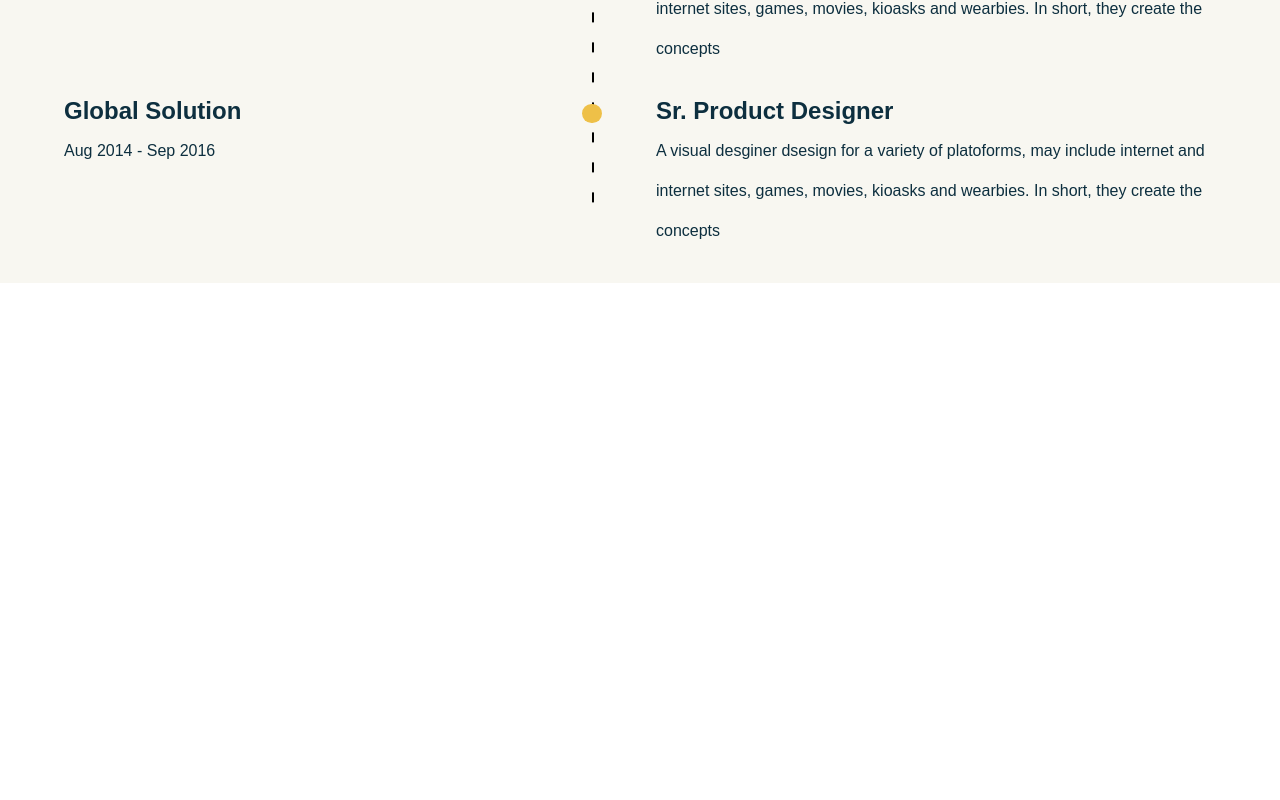
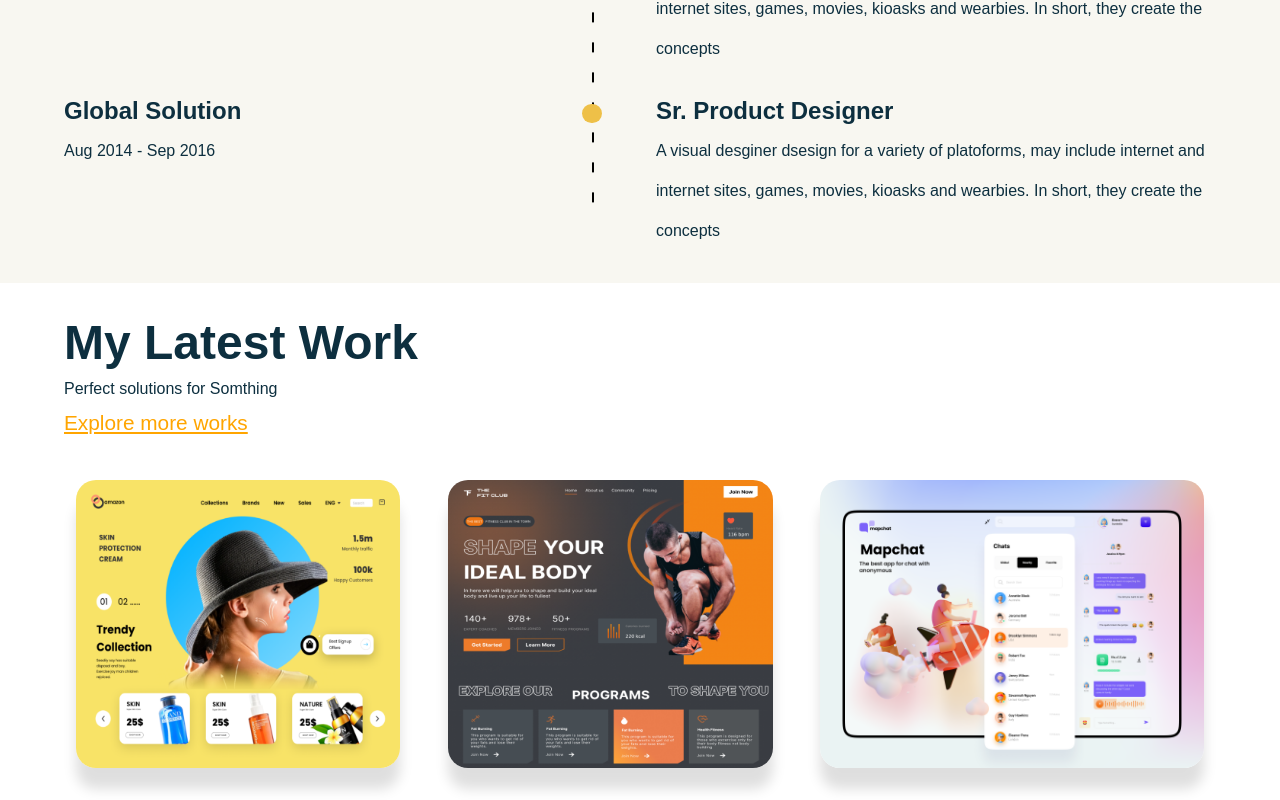
Before and after one commit to Vivy/Portofolio2, a React (Vite) app: page / in a window 1280 px wide. Shown: the part 1623-2423 px from the top of the page. Before the commit the page ends 1906 px from the top, so only its background shows below. Built offline with nearby package versions, Linux system fonts and the light colour scheme; a web font is replaced by a local one.

Commit message:
feat: portfolio component with css and animations

```diff
--- a/src/App.jsx
+++ b/src/App.jsx
@@ -1,6 +1,7 @@
 import Expertise from './component/expertise/expertise';
 import Header from './component/header/header';
 import Hero from './component/hero/hero';
+import Portfolio from './component/portfolio/portfolio';
 import Work from './component/work/work';
 import css from './styles/app.module.scss';
 
@@ -11,6 +12,7 @@ const App = () => {
       <Hero />
       <Expertise />
       <Work />
+      <Portfolio />
     </div>
   );
 };
--- /dev/null
+++ b/src/component/portfolio/portfolio.jsx
@@ -0,0 +1,47 @@
+import css from './portfolio.module.scss';
+import { motion } from 'framer-motion';
+import { fadeIn, staggerChildren, textVariant } from '../../utils/motion';
+
+const Portfolio = () => {
+  return (
+    <motion.section
+      variants={staggerChildren}
+      initial='hidden'
+      whileInView='show'
+      viewport={{ once: false, amount: 0.25 }}
+      className={`paddings ${css.wrapper}`}
+    >
+      <a className='anchor' id='portfolio'></a>
+
+      <div className={`innerWidth flexCenter ${css.container}`}>
+        <motion.div variants={textVariant(0.4)} className={css.heading}>
+          <div>
+            <span className='primaryText'>My Latest Work</span>
+            <p style={{ marginTop: '10px' }}>Perfect solutions for Somthing</p>
+          </div>
+
+          <span className='secondaryText'>Explore more works</span>
+        </motion.div>
+        <div className={`flexCenter ${css.showCase}`}>
+          <motion.img
+            variants={fadeIn('up', 'tween', 0.5, 0.6)}
+            src='./showCase1.png'
+            alt='project'
+          />
+          <motion.img
+            variants={fadeIn('up', 'tween', 0.7, 0.6)}
+            src='./showCase2.png'
+            alt='project'
+          />
+          <motion.img
+            variants={fadeIn('up', 'tween', 0.9, 0.6)}
+            src='./showCase3.png'
+            alt='project'
+          />
+        </div>
+      </div>
+    </motion.section>
+  );
+};
+
+export default Portfolio;
--- /dev/null
+++ b/src/component/portfolio/portfolio.module.scss
@@ -0,0 +1,38 @@
+@import '../../styles/contants.scss';
+
+.wrapper {
+  background: white;
+  overflow: hidden;
+  .container {
+    flex-direction: column;
+    gap: 2rem;
+    .heading {
+      width: 100%;
+      justify-content: space-between;
+      align-items: flex-end;
+      flex-wrap: wrap;
+      > :nth-child(2) {
+        text-decoration: underline;
+        color: orange;
+        cursor: pointer;
+      }
+    }
+
+    .showCase {
+      width: 100%;
+      gap: 1.5rem;
+      justify-content: space-around;
+      flex-wrap: wrap;
+      > img {
+        @media (max-width: $sm) {
+          width: 100%;
+        }
+        border-radius: 20px;
+        max-width: 25rem;
+        max-height: 18rem;
+        box-shadow: 0px 21px 13px rgba(0, 0, 0, 13%);
+        cursor: pointer;
+      }
+    }
+  }
+}
```
